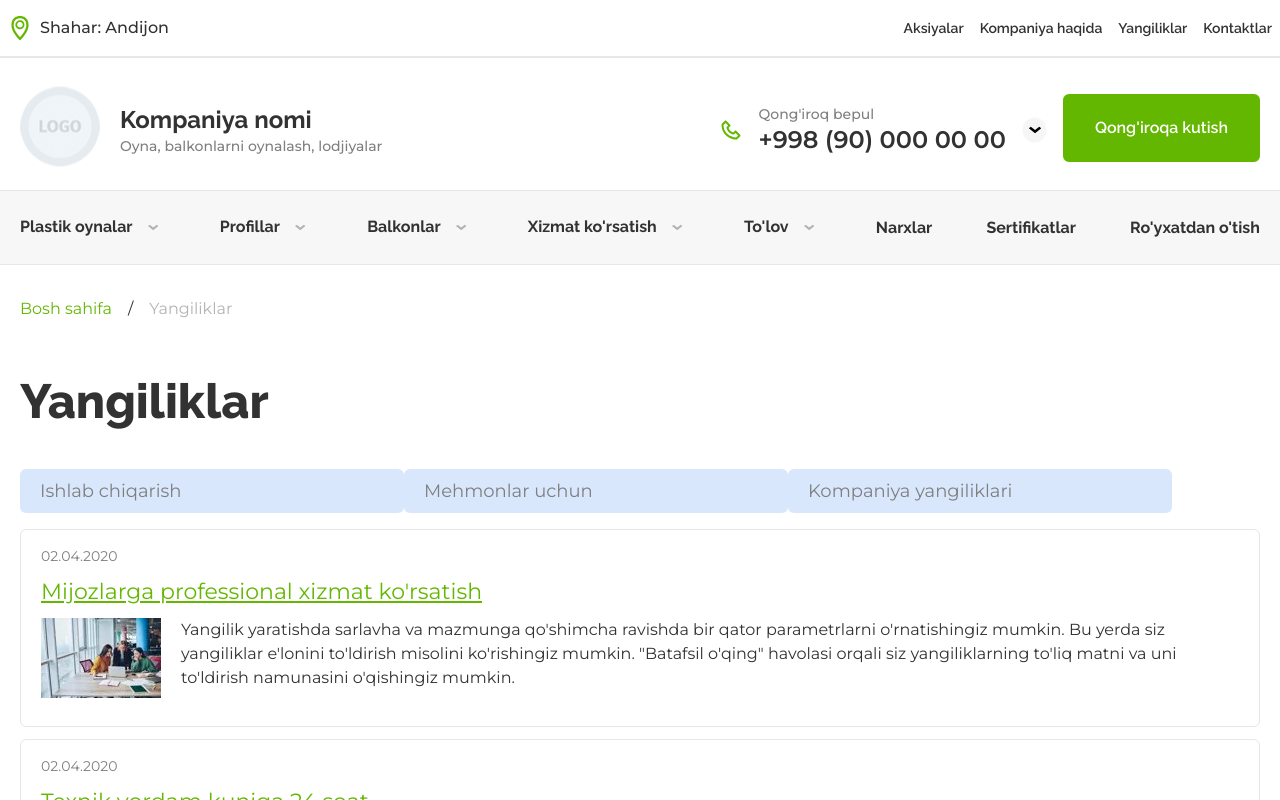
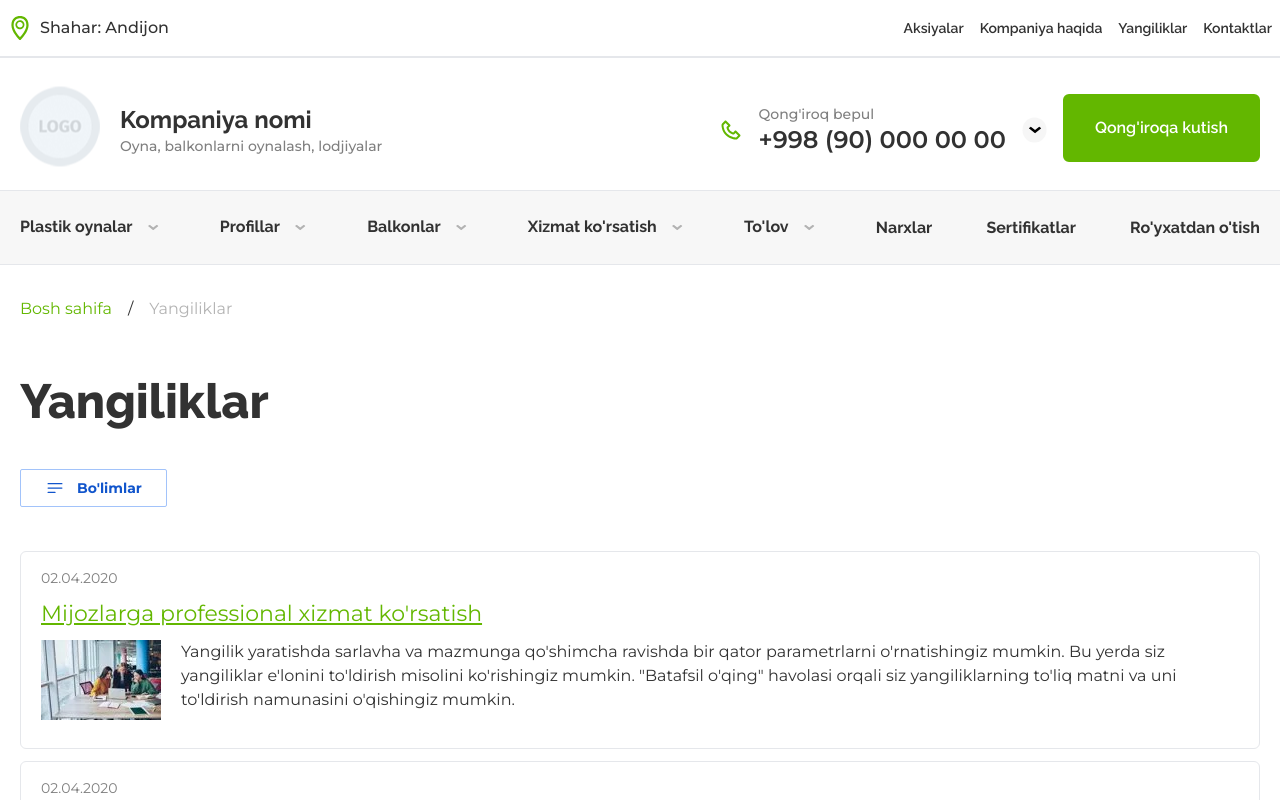
Before and after one commit to thisisal1ev/oyna-expert, a React (Vite) app: page /yangiliklar in a window 1280 px wide. Shown: the top 800 px of the page. Built offline with nearby package versions, Linux system fonts and the light colour scheme.

Commit message:
completed news button

```diff
--- a/src/index.css
+++ b/src/index.css
@@ -14,6 +14,10 @@
   header div .top:hover svg path {
     fill: #323232;
     transition: all 0.5s ease;
+  }
+
+  .news-btn-shadow {
+    box-shadow: rgba(0, 0, 0, 0.35) 0px 5px 15px;
   }
 
   [data-aos^=fade][data-aos^=fade] {
--- a/src/pages/News.jsx
+++ b/src/pages/News.jsx
@@ -5,6 +5,8 @@ import { Link } from 'react-router-dom'
 import { newsData } from '../data'
 
 const News = () => {
+  const [open, setOpen] = React.useState(false)
+
   const filteredObjects = newsData.filter(obj => obj.uniqueName === 'Ishlab chiqarish').splice(2);
   const filteredObjectss = newsData.filter(obj => obj.uniqueName === 'Mehmonlar uchun').splice(1);
   const filteredObjectsss = newsData.filter(obj => obj.uniqueName === 'Kompaniya yangiliklari').splice(2);
@@ -16,28 +18,62 @@ const News = () => {
 
         <h1 className='mb-6 font-extrabold text-22 sm:text-2xl md:3xl lg:text-4xl xl:text-5xl sm:mb-8 lg:mb-9 xl:mb-11'>Yangiliklar</h1>
 
-        <div>
+        <div className='font-montserrat relative sm:mb-8 lg:mb-9 xl:mb-11'>
+
+          <button onClick={() => setOpen(true)} className='inline-flex items-center border border-skyblue rounded-sm py-2 px-6 transition-all duration-300 hover:border-white hover:news-btn-shadow relative'>
+
+            <svg className='mr-3' xmlns="http://www.w3.org/2000/svg" width="20" height="20" viewBox="0 0 24 24">
+              <path fill="#15c" fillRule="evenodd" d="M3 6.75A.75.75 0 0 1 3.75 6h16.5a.75.75 0 0 1 0 1.5H3.75A.75.75 0 0 1 3 6.75ZM3 12a.75.75 0 0 1 .75-.75h16.5a.75.75 0 0 1 0 1.5H3.75A.75.75 0 0 1 3 12Zm0 5.25a.75.75 0 0 1 .75-.75H12a.75.75 0 0 1 0 1.5H3.75a.75.75 0 0 1-.75-.75Z" clipRule="evenodd" />
+            </svg>
+
+            <span className='text-royaleBlue font-bold text-sm'>Bo&apos;limlar</span>
+
+          </button>
+
+          <div onClick={() => setOpen(false)} className={`absolute -top-4 left-0 bg-white news-btn-shadow ${open ? 'block' : 'hidden'}`}>
+            <ul className='mb-6 mt-4 mr-10 ml-5 space-y-3'>
+              <li className='ml-1'>
+                <button onClick={() => setOpen(false)} className='inline-flex items-center rounded-sm py-2'>
+
+                  <svg className='mr-3' xmlns="http://www.w3.org/2000/svg" width="20" height="20" viewBox="0 0 24 24">
+                    <path fill="#15c" fillRule="evenodd" d="M3 6.75A.75.75 0 0 1 3.75 6h16.5a.75.75 0 0 1 0 1.5H3.75A.75.75 0 0 1 3 6.75ZM3 12a.75.75 0 0 1 .75-.75h16.5a.75.75 0 0 1 0 1.5H3.75A.75.75 0 0 1 3 12Zm0 5.25a.75.75 0 0 1 .75-.75H12a.75.75 0 0 1 0 1.5H3.75a.75.75 0 0 1-.75-.75Z" clipRule="evenodd" />
+                  </svg>
+
+                  <span className='text-royaleBlue font-bold text-sm'>Bo&apos;limlar</span>
+
+                </button>
+              </li>
               {
                 filteredObjects.map((news, index) => {
                   return (
-                <Link key={index} to={`/yangiliklar/${news.uniqueName}`} className='link'>{news.uniqueName}</Link>
+                    <li className='ml-9' key={index}>
+                      <Link to={`/yangiliklar/${news.uniqueName}`} className='font-bold hover:underline'>{news.uniqueName}</Link>
+                    </li>
                   )
                 })
               }
               {
                 filteredObjectss.map((news, index) => {
                   return (
-                <Link key={index} to={`/yangiliklar/${news.uniqueName}`} className='link'>{news.uniqueName}</Link>
+                    <li className='ml-9' key={index}>
+                      <Link to={`/yangiliklar/${news.uniqueName}`} className='font-bold hover:underline'>{news.uniqueName}</Link>
+                    </li>
                   )
                 })
               }
               {
                 filteredObjectsss.map((news, index) => {
                   return (
-                <Link key={index} to={`/yangiliklar/${news.uniqueName}`} className='link'>{news.uniqueName}</Link>
+                    <li className='ml-9' key={index}>
+                      <Link to={`/yangiliklar/${news.uniqueName}`} className='font-bold hover:underline'>{news.uniqueName}</Link>
+                    </li>
                   )
                 })
               }
+            </ul>
+
+          </div>
+
         </div>
 
         <ul className='my-4 font-montserrat space-y-2 md:space-y-3'>
```
Also changed, not shown: src/assets/img/news-list-icon.svg (added). Lines whose indentation alone changed are shown as unchanged.
